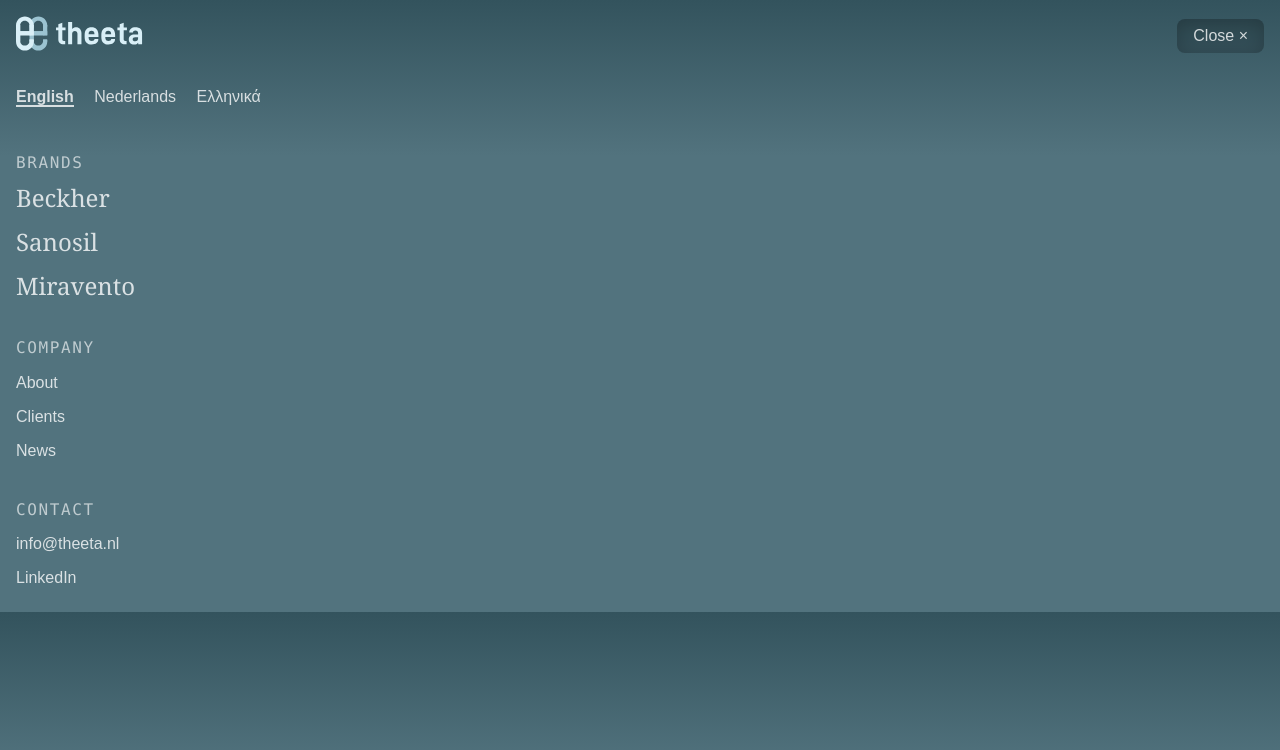
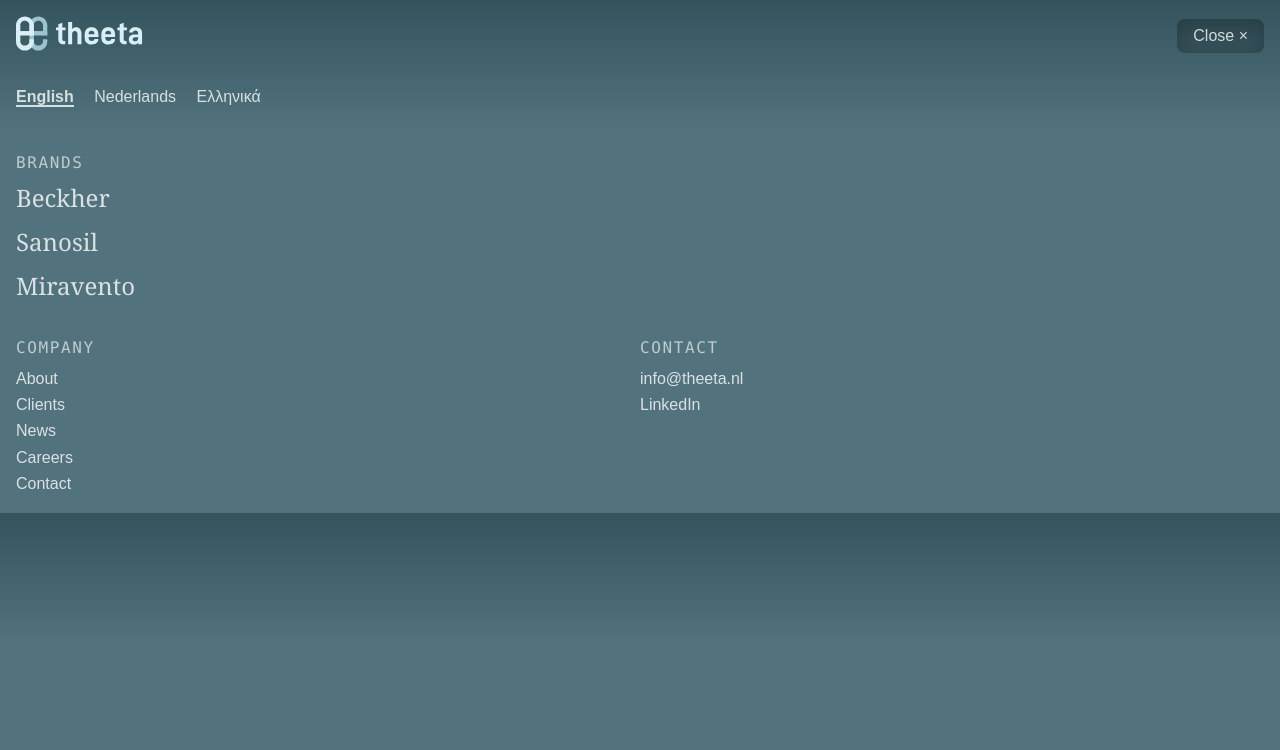
Before and after one commit to anna-filou/theeta.nl-DEMO, a Jekyll site: the page built from en/menu.md, in a window 1280 px wide. Shown: the top 750 px of the page. Built offline with Jekyll 4.4.1, drawn with Linux system fonts in a browser that asks for light colours.

Commit message:
nav mobile 2 col

```diff
--- a/_layouts/nav-mobile.html
+++ b/_layouts/nav-mobile.html
@@ -30,15 +30,22 @@
             </a>
             {% endfor %}
 
-            <h2 class="f5 label mt4 mb2 o-80">Company</h2>
-            {% for navlink in site.data.navlinks[page.lang].navlinks %}
-                <a class="navlinks link dim dib pv2" href="/{{page.lang}}/{{navlink.url}}/">{{navlink.title}}
-                </a>
-            {% endfor %}
+            <div class="flex">
+                <div class="w-50">
+                    <h2 class="f5 label mt4 mb2 o-80">Company</h2>
+                    {% for navlink in site.data.navlinks[page.lang].company %}
+                    <a class="navlinks link dim db pv1" href="/{{page.lang}}/{{navlink.url}}/">{{navlink.title}}
+                    </a>
+                    {% endfor %}
+                </div>
+                <div class="w-50">
+                    <h2 class="f5 label mt4 mb2 o-80">Contact</h2>
+                    <a class="navlinks link dim db pv1" href="mailto:info@theeta.nl">info@theeta.nl</a>
+                    <a class="navlinks link dim db pv1" href="https://www.linkedin.com/company/74165055">LinkedIn</a>
+                </div>
+            </div>
 
-            <h2 class="f5 label mt4 mb2 o-80">Contact</h2>
-                <a class="navlinks link dim dib pv2" href="mailto:info@theeta.nl">info@theeta.nl</a>
-                <a class="navlinks link dim dib pv2" href="https://www.linkedin.com/company/74165055">LinkedIn</a>
+
         </div>
 
 
```
Also changed, not shown: _data/navlinks.yml (+11 -0 lines), _includes/navbar.html (+0 -17 lines).
